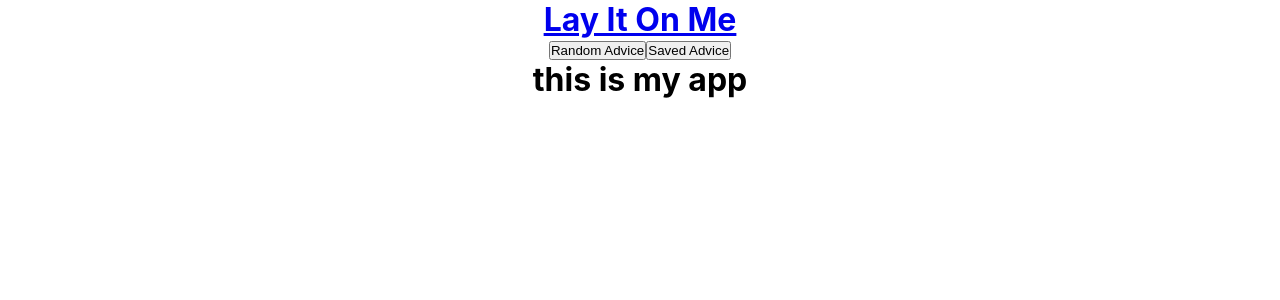
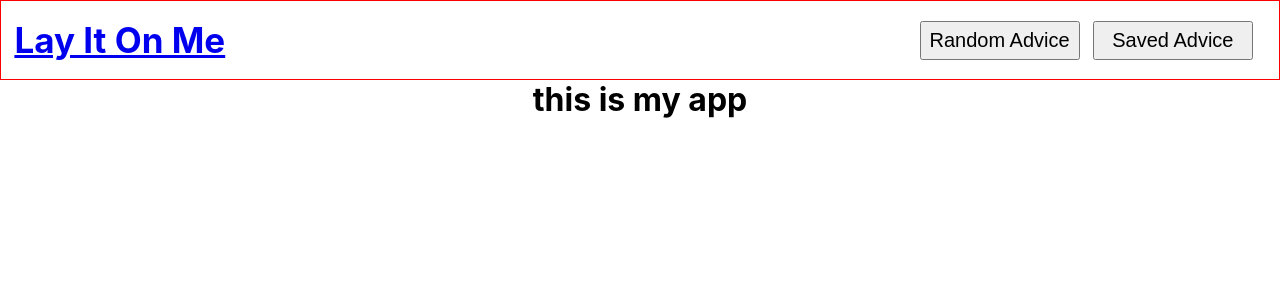
Before and after one commit to LeahWinters/Lay-It-On-Me, a React (Create React App) app: page / in a window 1280 px wide. Shown: the top 300 px of the page. Built offline with nearby package versions, Linux system fonts and the light colour scheme.

Commit message:
Add basic styling to the header component

```diff
--- a/src/App/App.css
+++ b/src/App/App.css
@@ -9,3 +9,8 @@
   text-align: center;
   width: 100vw;
 }
+
+.search-page {
+  height: 100vh;
+  width: 100vw;
+}
--- a/src/App/App.js
+++ b/src/App/App.js
@@ -21,12 +21,13 @@ class App extends Component {
               component={() => (
                 <div className="search-page">
                   <Header />
+                  <h1>this is my app</h1>
                 </div>
               )}
             />
           </Switch>
         </BrowserRouter>
-        <h1>this is my app</h1>
+
       </div>
     )
   }
--- a/src/Header/Header.css
+++ b/src/Header/Header.css
@@ -0,0 +1,36 @@
+.Header {
+  align-items: center;
+  border: solid 1px red;
+  display: flex;
+  flex-direction: row;
+  justify-content: space-between;
+  height: 10%;
+  width: 100vw;
+}
+
+.title {
+  font-size: 35px;
+  margin-left: 4%;
+  width: 220px;
+}
+
+.nav-btns {
+  display: flex;
+  justify-content: space-evenly;
+  height: 50%;
+  margin-right: 1%;
+  width: 360px;
+
+}
+
+.random-btn,
+.saved-advice-btn {
+  cursor: pointer;
+  font-size: 20px;
+  height: 100%;
+  width: 160px;
+}
+
+/* .saved-advice-btn {
+  height: 100%;
+} */
--- a/src/Header/Header.js
+++ b/src/Header/Header.js
@@ -1,6 +1,6 @@
-import React from 'react';
-import { Link } from 'react-router-dom';
-import './Header.css';
+import React from "react";
+import { Link } from "react-router-dom";
+import "./Header.css";
 
 const Header = () => {
   return (
@@ -9,6 +9,7 @@ const Header = () => {
         <h1 className="title">Lay It On Me</h1>
       </Link>
 
+      <section className="nav-btns">
         <Link to="/random">
           <button
             className="random-btn"
@@ -27,8 +28,9 @@ const Header = () => {
             Saved Advice
           </button>
         </Link>
+      </section>
     </div>
-  )
-}
+  );
+};
 
 export default Header;
```
Lines whose indentation alone changed are shown as unchanged.
